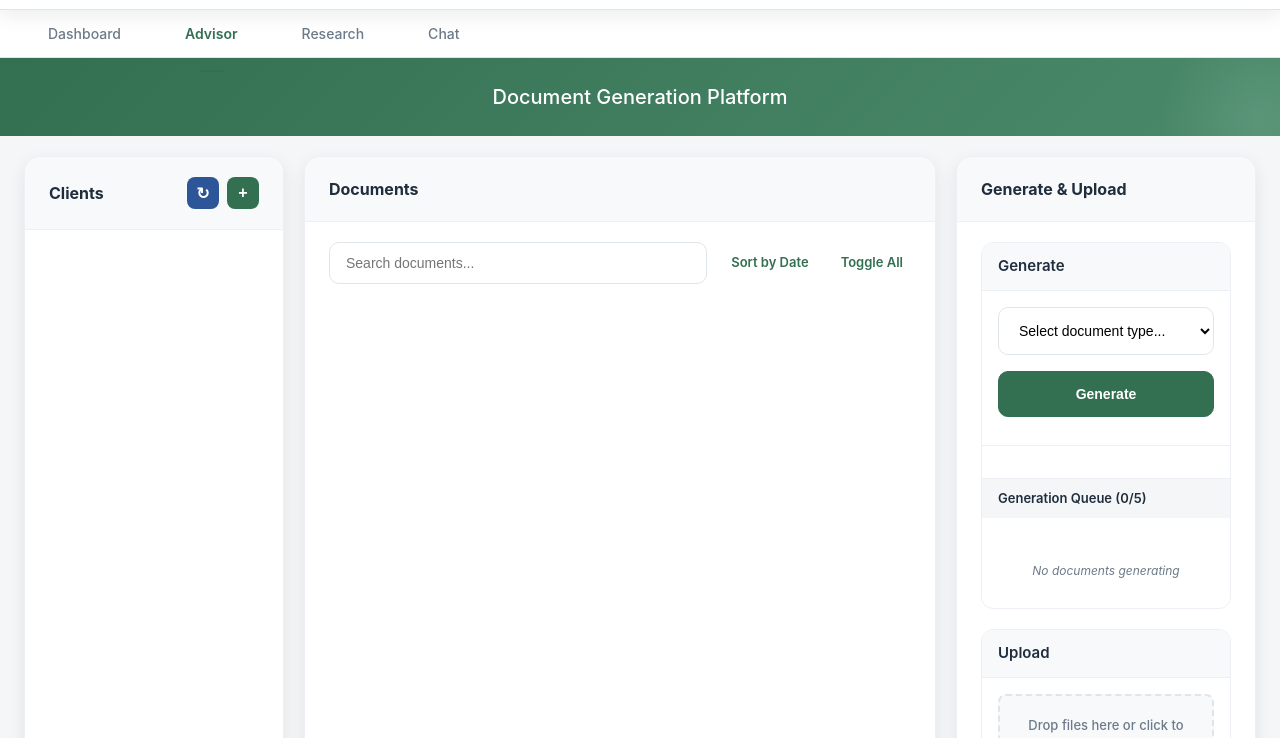
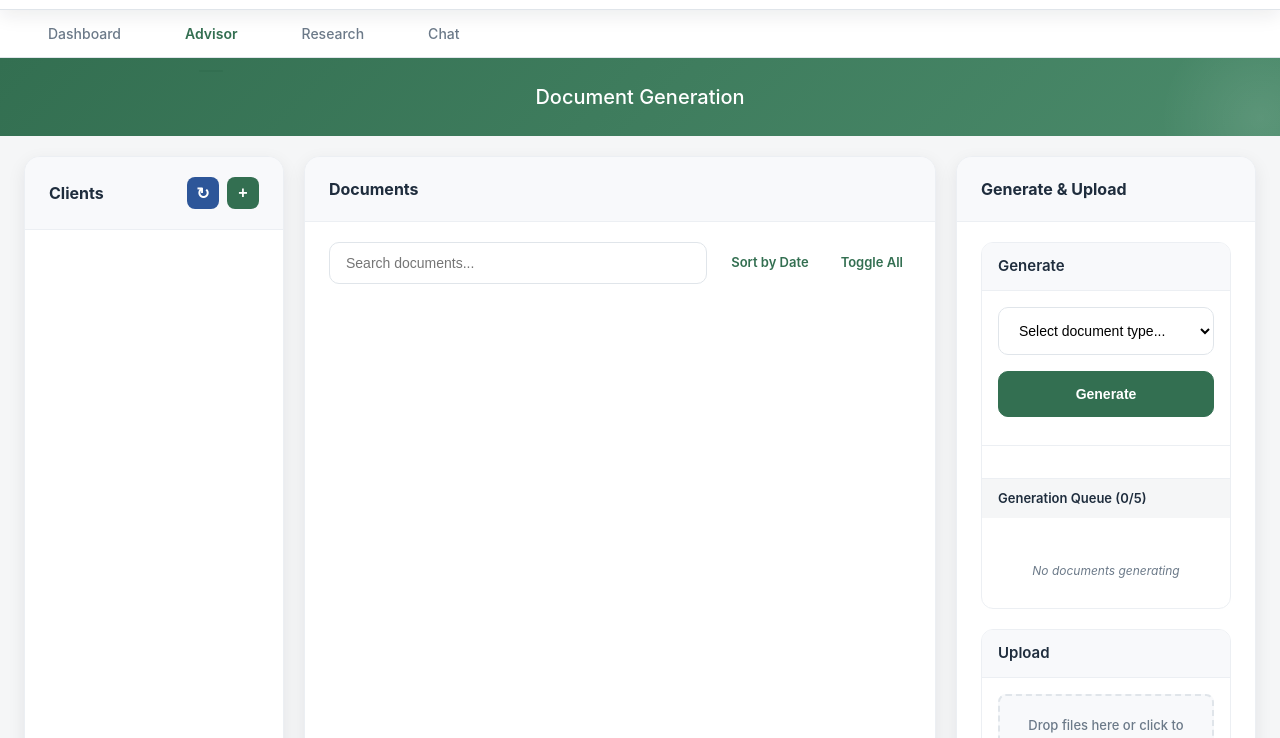
Before and after one commit to Team-Lightning-LLC/DocuGen-Advisor, a plain HTML site: page index.html in a window 1280 px wide. Shown: the part 62-800 px from the top of the page. Drawn offline with nearby package versions, Linux system fonts and the light colour scheme; no server answers.

Commit message:
Update index.html

```diff
--- a/index.html
+++ b/index.html
@@ -1669,7 +1669,7 @@ dialog::backdrop {
   </div>
 </nav>
 <div class="advisor-banner">
-  <h2>Document Generation Platform</h2>
+  <h2>Document Generation</h2>
 </div>
 <div class="main-layout">
 
```
